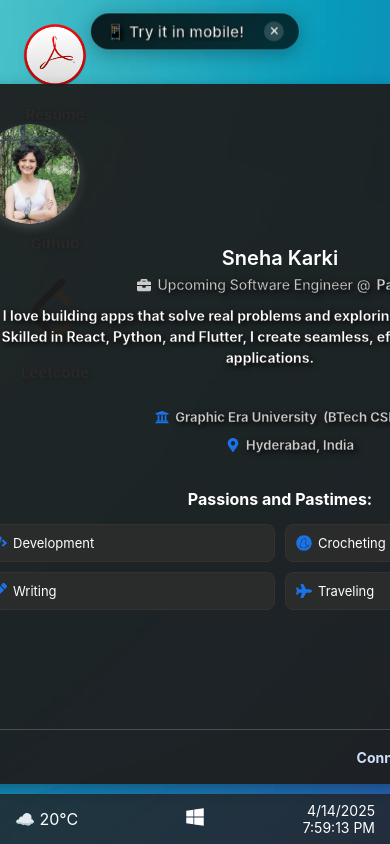
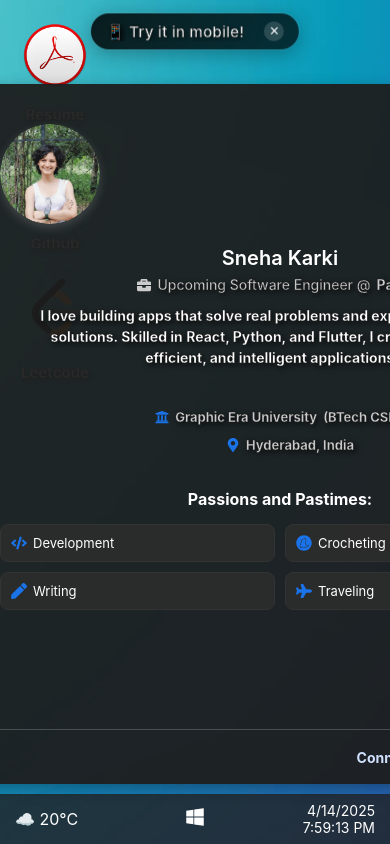
Before and after one commit to snehakarki/my-portfolio, a React (Create React App) app: page / in a window 390 px wide. Both pictures are taken after a click on the button 195 px from the left and 819 px from the top of the page. Built offline with nearby package versions, Linux system fonts and the light colour scheme.

Commit message:
style: Improve responsive design and layout spacing

```diff
--- a/src/components/Mobile/AppGrid.js
+++ b/src/components/Mobile/AppGrid.js
@@ -22,7 +22,7 @@ const searchResponses = {
   "skills": "Sneha is skilled in React, JavaScript, Python, and more! Check out her projects to see her work.",
   "projects": "Here are my projects! Take a look at what I've been working on.",
   "experience": "Sneha has experience in web development, mobile apps, machine learning and more. Check out her resume for details.",
-  "contact": "You can reach Sneha through LinkedIn, GitHub, or by email at sneha25karki@gmail.com. Just tap on the respective icons below!",
+  "contact": "You can reach Sneha through LinkedIn, GitHub, or by email. Just tap on the respective icons below!",
   "default": "I'm not sure about that. Try asking about skills, projects, or experience!"
 };
 
--- a/src/styles/Mobile/AppGrid.css
+++ b/src/styles/Mobile/AppGrid.css
@@ -163,6 +163,10 @@
   line-height: 1.4;
   font-weight: normal;
   text-align: center;
+  text-transform: none;
+  letter-spacing: normal;
+  text-shadow: none;
+  font-family: inherit;
 }
 
 /* Typing indicator */
@@ -210,10 +214,15 @@
 }
 
 .recent-searches-text {
-  font-size: 12px;
-  margin: 0 0 8px ;
-  color: #606060;
+  font-size: 14px;
+  margin: 0 0 8px;
+  color: #888888;
   font-weight: normal;
+  text-align: center;
+  text-transform: none;
+  letter-spacing: normal;
+  text-shadow: none;
+  font-family: inherit;
 }
 
 .search-suggestions-grid {
@@ -228,7 +237,8 @@
   gap: 8px;
   padding: 10px 12px;
   background: #f5f5f5;
-  border-radius: 8px;
+  width: 70%;
+  border-radius: 20px;
   cursor: pointer;
   transition: all 0.2s ease;
 }
--- a/src/styles/Mobile/ProfileModal.css
+++ b/src/styles/Mobile/ProfileModal.css
@@ -9,11 +9,13 @@
   justify-content: center;
   align-items: flex-end;
   z-index: 1000;
+  overflow-x: hidden;
 }
 
 .profile-modal {
   background: rgba(30, 30, 30, 0.95);
   width: 100%;
+  max-width: 100%;
   max-height: 75vh;
   border-radius: 20px 20px 0 0;
   overflow: hidden;
@@ -22,6 +24,7 @@
   backdrop-filter: blur(10px);
   display: flex;
   flex-direction: column;
+  box-sizing: border-box;
 }
 
 @keyframes slideUp {
@@ -93,7 +96,9 @@
 .profile-container {
   padding: 12px 16px 20px;
   width: 100%;
+  max-width: 100%;
   overflow-y: auto;
+  overflow-x: hidden;
   -webkit-overflow-scrolling: touch;
   box-sizing: border-box;
   scrollbar-width: thin;
--- a/src/styles/Profile.css
+++ b/src/styles/Profile.css
@@ -2,14 +2,19 @@
     text-align: center;
     padding: 20px;
     color: #ffffff;
+    width: 100%;
     max-width: 600px;
-
-  }
+    margin: 0 auto;
+    box-sizing: border-box;
+    position: relative;
+    font-family: -apple-system, BlinkMacSystemFont, 'Segoe UI', Roboto, Oxygen, Ubuntu, Cantarell, 'Open Sans', 'Helvetica Neue', sans-serif;
+}
 
   .profile-pic-container {
     display: flex;
     justify-content: center;
     align-items: center;
+    width: 100%;
   }
 
   .profile-pic {
@@ -17,12 +22,13 @@
     height: 180px;
     border-radius: 50%;
     box-shadow: 0px 4px 10px rgba(255, 255, 255, 0.086);
-    transition: transform 0.3s ease-in-out, box-shadow 0.3s ease-in-out;
+    transition: none;
+    object-fit: cover;
   }
 
   .profile-pic:hover {
-    transform: scale(1.1);
-    box-shadow: 0px 0px 10px rgba(255, 255, 255, 0.4);
+    transform: none;
+    box-shadow: 0px 4px 10px rgba(255, 255, 255, 0.086);
   }
 
   .profile-name {
```
